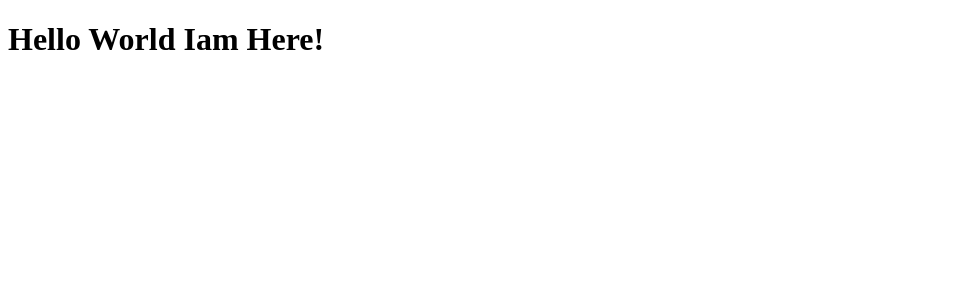
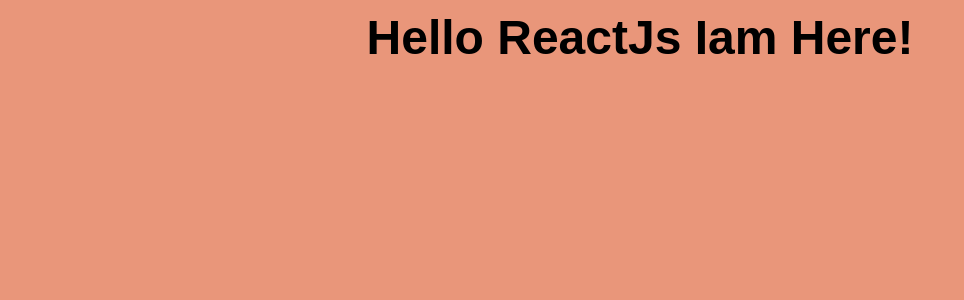
Before and after one commit to santosraimundo/ReactJS, a React (Create React App) app in the folder react001/: page / in a window 1280 px wide. Shown: the top 300 px of the page, without its empty margins (0-964 px from the left). Built offline with nearby package versions, Linux system fonts and the light colour scheme.

Commit message:
add new form to create render

```diff
--- a/react001/src/App.js
+++ b/react001/src/App.js
@@ -2,7 +2,7 @@
 function App() {
     return(
         <header>
-            <h1>Hello World Iam Here!</h1>
+            <h1>Hello ReactJs Iam Here!</h1>
         </header>
 
     )
--- /dev/null
+++ b/react001/src/index.css
@@ -0,0 +1,17 @@
+
+@charset "UTF-8";
+*{
+    margin: 0px;
+    padding: 0px;
+}
+html, body{
+    width: 100vw;
+    height: 100vh;
+    background-color: darksalmon;
+    font-family: Arial, Helvetica, sans-serif;
+}
+header>h1{
+    text-align: center;
+    padding: 10px;
+    font-size: 3em;
+}
```
Also changed, not shown: react001/src/index.js (+5 -2 lines).
